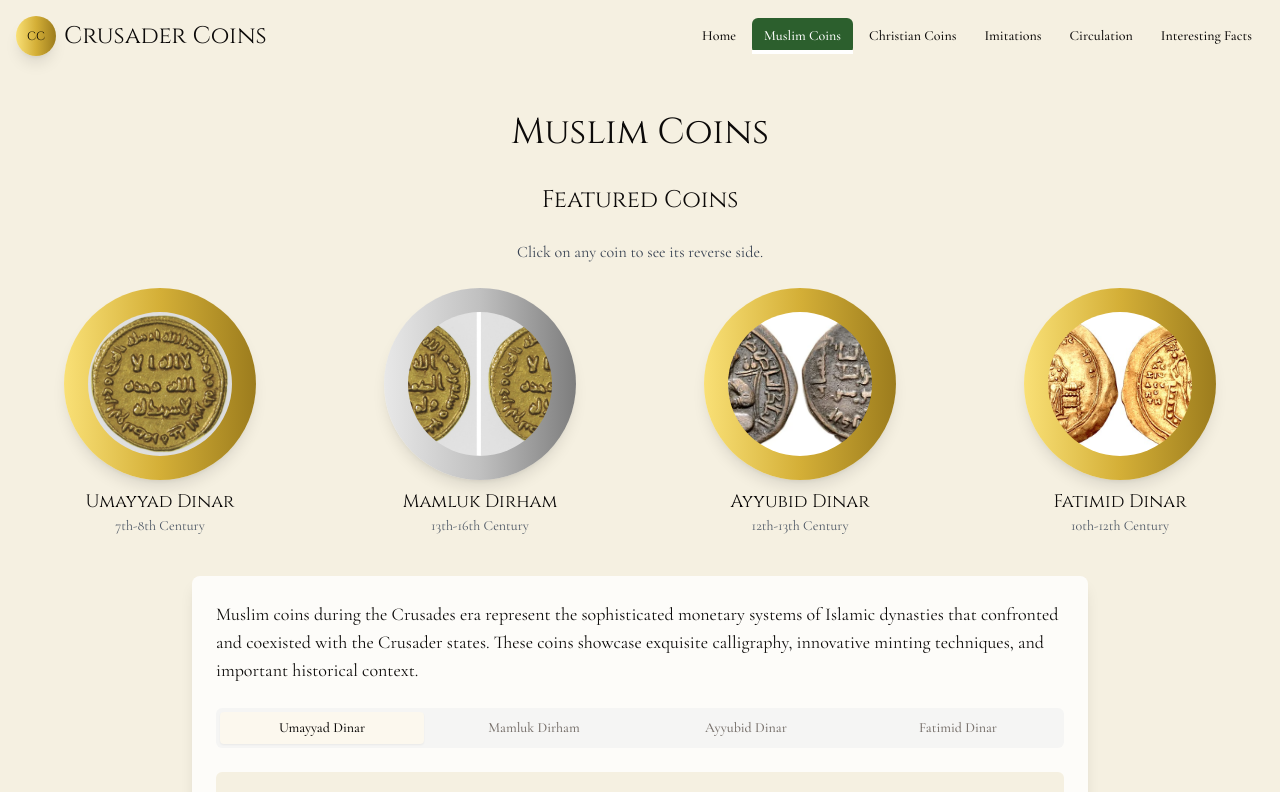
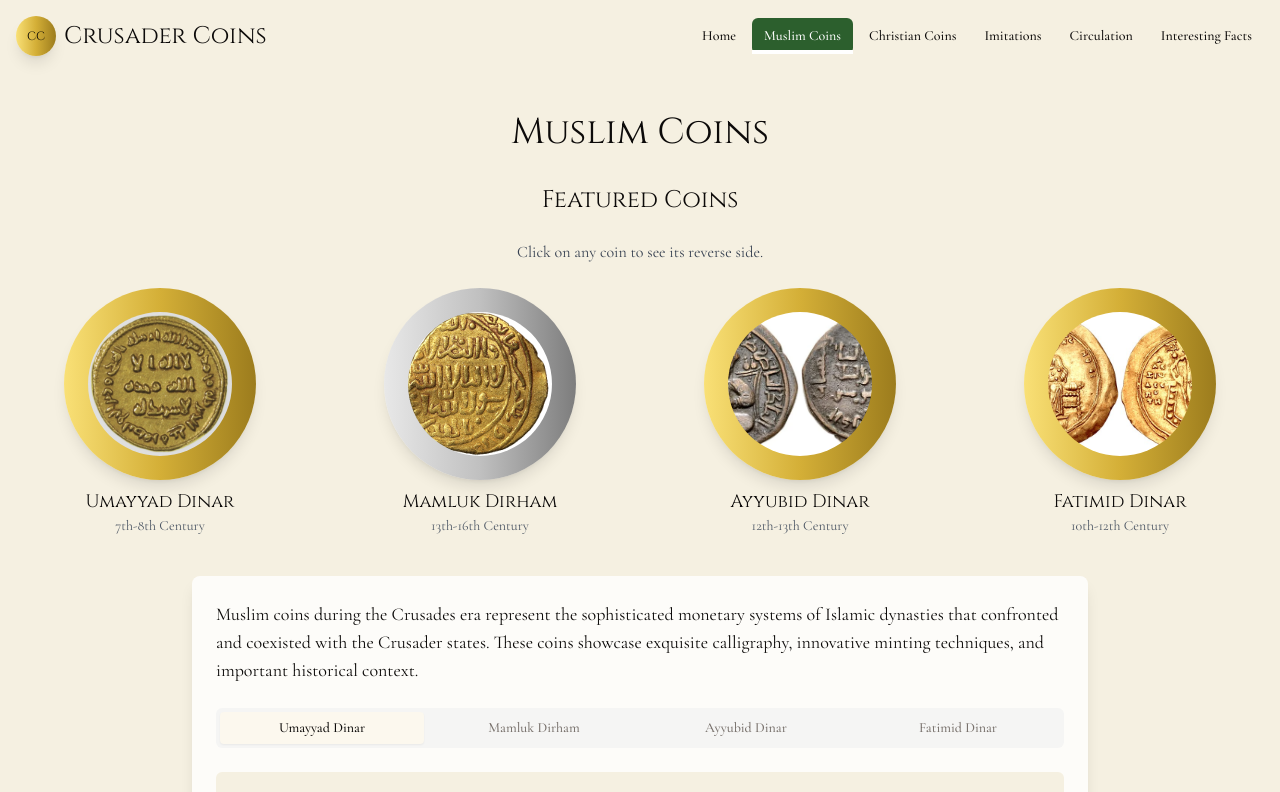
Before and after one commit to GITWOCS/coin-trails-of-faith, a React (Vite) app: page /muslim-coins in a window 1280 px wide. Shown: the top 792 px of the page. Built offline with nearby package versions, Linux system fonts and the light colour scheme.

Commit message:
Add coin image viewer
Implement coin image viewer for Mamluk Dirham.

```diff
--- a/src/pages/MuslimCoins.tsx
+++ b/src/pages/MuslimCoins.tsx
@@ -1,3 +1,4 @@
+
 import Layout from "@/components/layout/Layout";
 import { Tabs, TabsContent, TabsList, TabsTrigger } from "@/components/ui/tabs";
 import { motion } from "framer-motion";
@@ -18,8 +19,8 @@ const featuredMuslimCoins = [
   {
     id: "mamluk-dirham",
     name: "Mamluk Dirham",
-    image: "/lovable-uploads/9566e54a-6520-49e0-af6d-5659b5651b28.png",
-    backImage: "/lovable-uploads/7e702135-e323-46a8-a401-ba25caddfac8.png",
+    image: "/lovable-uploads/f6757583-aaa1-4372-8bba-5246d6ecffee.png",
+    backImage: "/lovable-uploads/b9deed32-2868-47aa-8b3a-156b1aead5f7.png",
     era: "13th-16th Century",
     material: "Silver",
     origin: "Mamluk Sultanate",
```
Also changed, not shown: public/lovable-uploads/b9deed32-2868-47aa-8b3a-156b1aead5f7.png (added), public/lovable-uploads/f6757583-aaa1-4372-8bba-5246d6ecffee.png (added).
